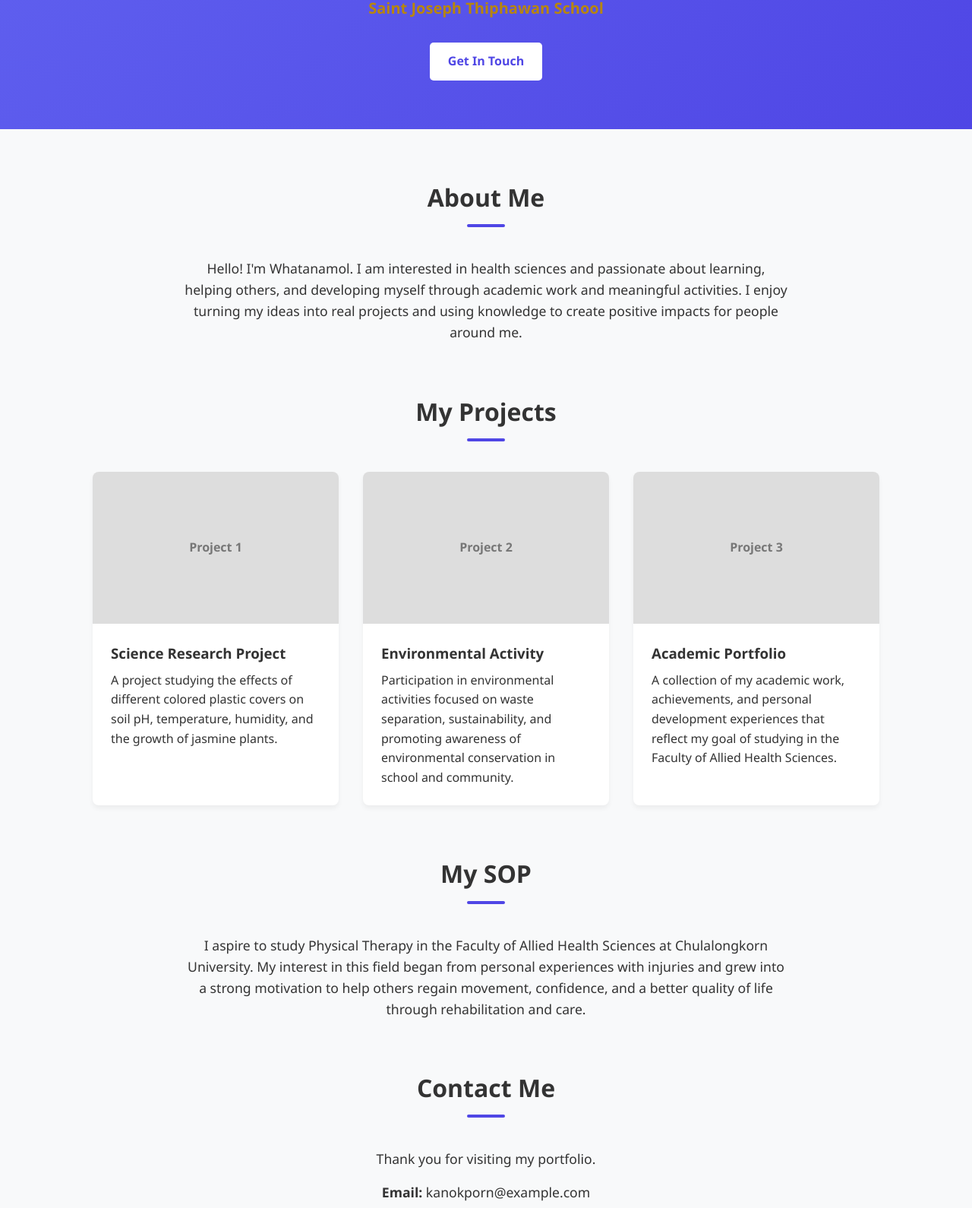
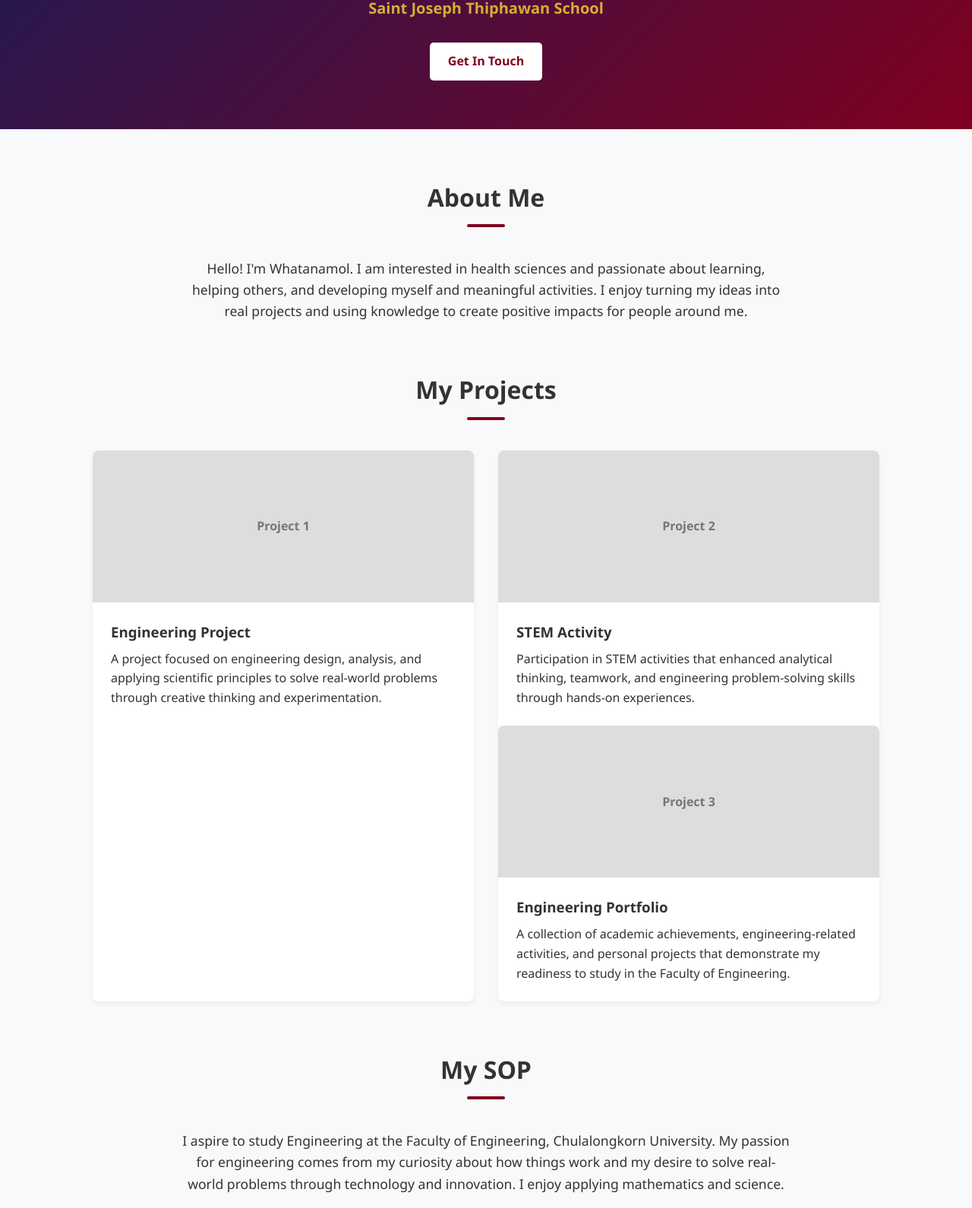
Before and after one commit to Lukjunai/Lukjunai.6-1.github.io, a plain HTML site: page index.html in a window 1280 px wide. Shown: the part 564-2154 px from the top of the page at 76% size. Drawn offline with Linux system fonts and the light colour scheme.

Commit message:
Update index.html

```diff
--- a/index.html
+++ b/index.html
@@ -33,7 +33,7 @@
         nav .logo {
             font-size: 1.5rem;
             font-weight: bold;
-            color: #4f46e5;
+            color: #800020;
         }
 
         nav ul {
@@ -53,11 +53,11 @@
         }
 
         nav ul li a:hover {
-            color: #4f46e5;
+            color: #800020;
         }
 
         header {
-            background: linear-gradient(135deg, #6366f1 0%, #4f46e5 100%);
+            background: linear-gradient(135deg, #0B1F5E 0%, #800020 100%);
             color: white;
             padding: 4rem 10%;
             text-align: center;
@@ -70,7 +70,7 @@
         .hero-top-line {
             font-size: 1.35rem;
             font-weight: 700;
-            color: #ff69b4;
+            color: #ffffff;
             margin-bottom: 0.35rem;
         }
 
@@ -89,21 +89,21 @@
         .hero-bottom-name {
             font-size: 2.3rem;
             font-weight: 800;
-            color: #0b3d91;
+            color: #ffffff;
             margin-bottom: 0.4rem;
         }
 
         .hero-bottom-school {
             font-size: 1.25rem;
             font-weight: 700;
-            color: #b8860b;
+            color: #D4AF37;
             margin-bottom: 1.8rem;
         }
 
         .btn {
             display: inline-block;
             background-color: white;
-            color: #4f46e5;
+            color: #800020;
             padding: 0.75rem 1.5rem;
             border-radius: 5px;
             text-decoration: none;
@@ -138,7 +138,7 @@
             display: block;
             width: 50px;
             height: 4px;
-            background-color: #4f46e5;
+            background-color: #800020;
             margin: 10px auto 0;
             border-radius: 2px;
         }
@@ -254,8 +254,8 @@
 
     <header>
         <div class="hero-top-text">
-            <div class="hero-top-line">Faculty of Allied Health Sciences</div>
-            <div class="hero-top-line">Department of Physical Therapy</div>
+            <div class="hero-top-line">Faculty of Engineering</div>
+            <div class="hero-top-line">Engineering</div>
             <div class="hero-top-line">Chulalongkorn University</div>
         </div>
 
@@ -273,7 +273,7 @@
             <div class="about-text">
                 <p>
                     Hello! I'm Whatanamol. I am interested in health sciences and passionate about learning, helping others,
-                    and developing myself through academic work and meaningful activities. I enjoy turning my ideas into real projects
+                    and developing myself and meaningful activities. I enjoy turning my ideas into real projects
                     and using knowledge to create positive impacts for people around me.
                 </p>
             </div>
@@ -285,32 +285,29 @@
                 <div class="project-card">
                     <div class="project-img">Project 1</div>
                     <div class="project-info">
-                        <h3>Science Research Project</h3>
-                        <p>
-                            A project studying the effects of different colored plastic covers on soil pH, temperature, humidity,
-                            and the growth of jasmine plants.
-                        </p>
+                       <h3>Engineering Project</h3>
+<p>
+A project focused on engineering design, analysis, and applying scientific principles to solve real-world problems through creative thinking and experimentation.
+</p>
                     </div>
                 </div>
 
                 <div class="project-card">
                     <div class="project-img">Project 2</div>
                     <div class="project-info">
-                        <h3>Environmental Activity</h3>
-                        <p>
-                            Participation in environmental activities focused on waste separation, sustainability, and promoting
-                            awareness of environmental conservation in school and community.
-                        </p>
-                    </div>
+                     <h3>STEM Activity</h3>
+<p>
+Participation in STEM activities that enhanced analytical thinking, teamwork, and engineering problem-solving skills through hands-on experiences.
+</p>
                 </div>
 
                 <div class="project-card">
                     <div class="project-img">Project 3</div>
                     <div class="project-info">
-                        <h3>Academic Portfolio</h3>
-                        <p>
-                            A collection of my academic work, achievements, and personal development experiences that reflect my goal
-                            of studying in the Faculty of Allied Health Sciences.
+                       <h3>Engineering Portfolio</h3>
+<p>
+A collection of academic achievements, engineering-related activities, and personal projects that demonstrate my readiness to study in the Faculty of Engineering.
+</p>
                         </p>
                     </div>
                 </div>
@@ -321,9 +318,7 @@
             <h2>My SOP</h2>
             <div class="about-text">
                 <p>
-                    I aspire to study Physical Therapy in the Faculty of Allied Health Sciences at Chulalongkorn University.
-                    My interest in this field began from personal experiences with injuries and grew into a strong motivation
-                    to help others regain movement, confidence, and a better quality of life through rehabilitation and care.
+                    I aspire to study Engineering at the Faculty of Engineering, Chulalongkorn University. My passion for engineering comes from my curiosity about how things work and my desire to solve real-world problems through technology and innovation. I enjoy applying mathematics and science.
                 </p>
             </div>
         </section>
@@ -331,9 +326,9 @@
         <section id="contact">
             <h2>Contact Me</h2>
             <div class="contact-info">
-                <p>Thank you for visiting my portfolio.</p>
-                <p><strong>Email:</strong> kanokporn@example.com</p>
-                <p><strong>LinkedIn:</strong> linkedin.com/in/kanokporn</p>
+                <p>Thank you for visiting my portfolio ka .</p>
+                <p><strong>Email:</strong> whatanamol@example.com</p>
+                <p><strong>LinkedIn:</strong> linkedin.com/in/whatanamol</p>
             </div>
         </section>
     </div>
```
